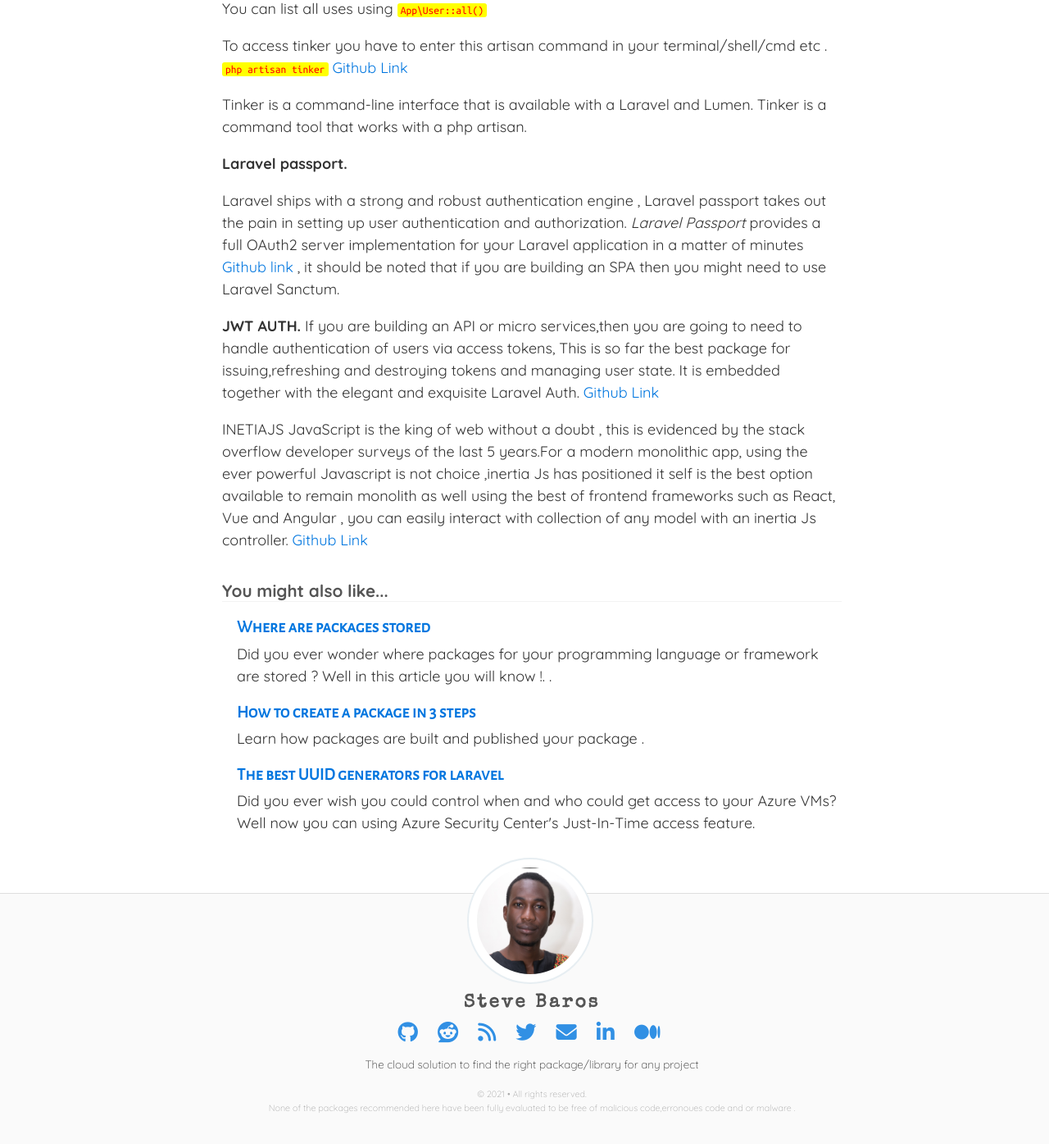
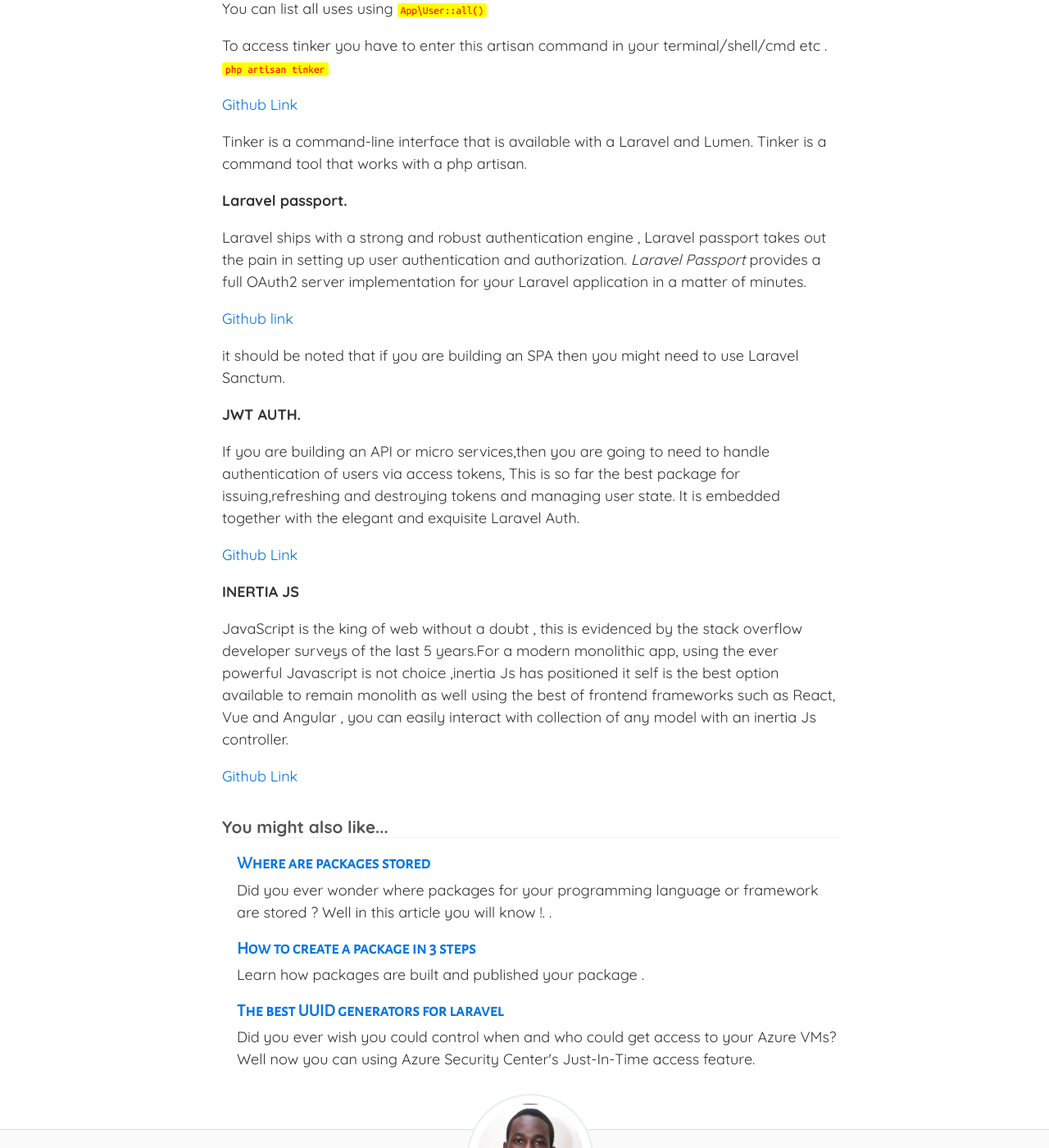
Before and after one commit to packageproposals/packageproposals.github.io, a Jekyll site: the page built from _posts/2021-04-01-top-five-packages-for-every-laravel-project.md, in a window 1280 px wide and 1400 px high, scrolled down 662 px. Shown: the whole window at 82% size. Built offline with Jekyll 4.4.1, drawn with Linux system fonts in a browser that asks for light colours; nearby versions of some CDN libraries; comment, search, counter and statistics services are not loaded.

Commit message:
The top five must have libraries for every Laravel project

````diff
--- a/_posts/2021-04-01-top-five-packages-for-every-laravel-project.md
+++ b/_posts/2021-04-01-top-five-packages-for-every-laravel-project.md
@@ -9,7 +9,7 @@ categories:
   - php
   - laravel
 ---
-**The top five must have libraries for every Laravel project.**
+***The top five must have libraries for every Laravel project.***
 
 **Laravel Activity log by spatie.**
 
@@ -23,6 +23,7 @@ This tool will help you to run extra code even when the app is already shipped i
 
 To access tinker you have to enter this artisan command in your terminal/shell/cmd etc .
 ```php  artisan tinker```
+
 [Github Link ](https://github.com/laravel/tinker)
 
 Tinker is a command-line interface that is available with a Laravel and Lumen. Tinker is a command tool that works with a php artisan.
@@ -30,13 +31,20 @@ Tinker is a command-line interface that is available with a Laravel and Lumen. T
 **Laravel   passport.**
 
 Laravel ships with a strong and robust authentication engine , Laravel passport takes out the pain in setting up user authentication and authorization.
-*Laravel Passport* provides a full OAuth2 server implementation for your Laravel application in a matter of minutes
-[Github link ](https://github.com/laravel/passport) , it should be noted that if  you are building an SPA then you might need to use Laravel Sanctum.
+*Laravel Passport* provides a full OAuth2 server implementation for your Laravel application in a matter of minutes.
+
+[Github link ](https://github.com/laravel/passport)
+
+it should be noted that if  you are building an SPA then you might need to use Laravel Sanctum.
 
 **JWT   AUTH.**
+
 If you are building an API or micro services,then you are going to need to handle authentication of users via access tokens, This is so far the best package for issuing,refreshing and destroying tokens and managing user state. It is embedded together with the elegant and exquisite Laravel Auth.
+
 [Github Link](https://github.com/tymondesigns/jwt-auth)
 
-INETIAJS
+**INERTIA JS**
+
 JavaScript is the king of web without a doubt , this is evidenced by the stack overflow developer surveys of the last 5 years.For a modern monolithic app, using the ever powerful Javascript is not choice  ,inertia Js has positioned it self is the  best option available to remain monolith as well using the best of frontend frameworks such as React, Vue and Angular , you can easily interact with collection of any model with an inertia Js controller.
+
 [Github Link](https://github.com/inertiajs/inertia-laravel)
````
